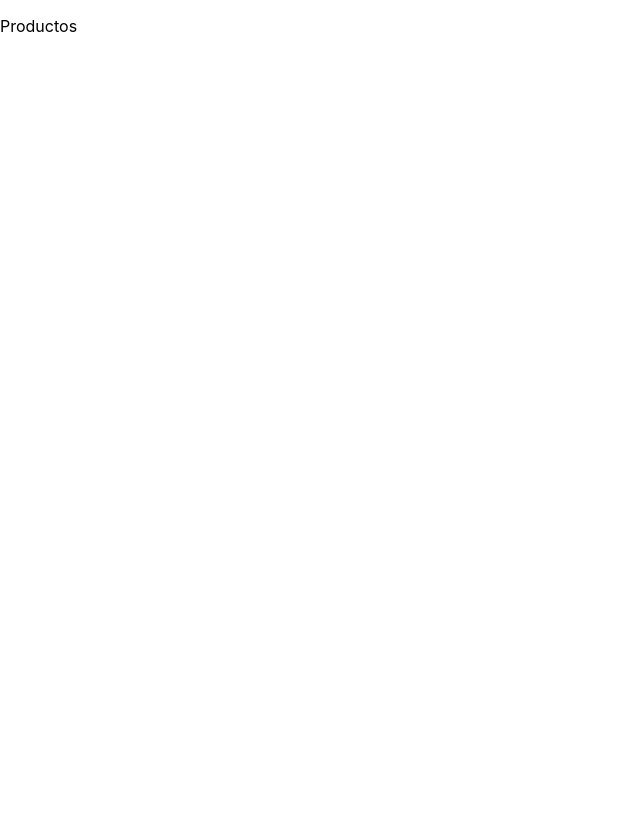
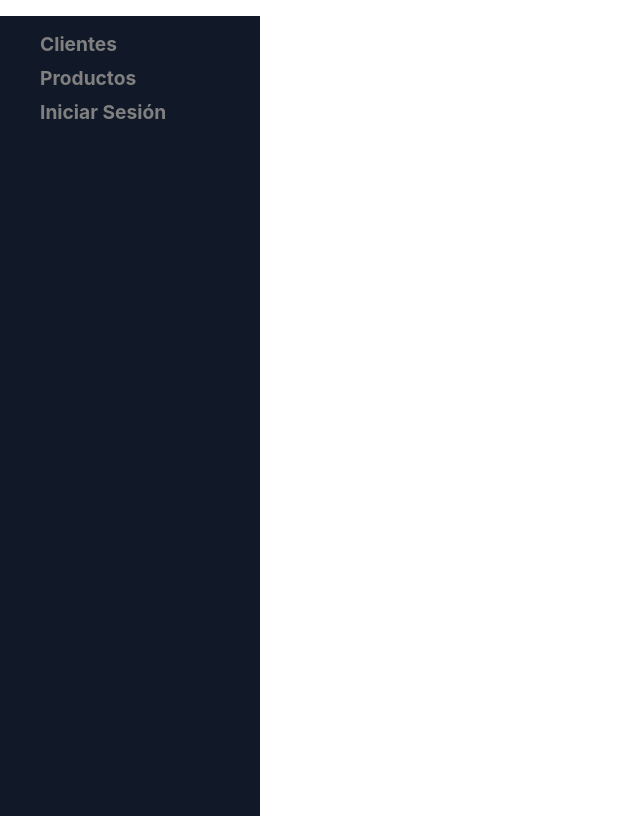
Before and after one commit to rubengarzon/sistema-gestion, a React (Create React App) app: page /productos in a window 1280 px wide. Shown: the whole page, without its empty margins (0-640 px from the left). Built offline with nearby package versions, Linux system fonts and the light colour scheme.

Commit message:
navbar control de inicio de sesion

```diff
--- a/src/App.css
+++ b/src/App.css
@@ -1,10 +1,18 @@
 .App {
+  text-align: center;
+}
+
+.tablero-titulo {
+  text-align: center;
+}
+
+.clientes-div {
   text-align: center;
 }
 
 .navbar {
   background-color: #111827;
-  width: 260px px;
+  width: 260px;
   height: 100%;
   position: absolute;
 }
@@ -12,10 +20,18 @@
 .navbar-li {
   display: flex;
   flex-direction: column;
+  margin: 0px 0px 10px 0px;
 }
 
 .navbar-li a {
+  color: gray;
   text-decoration: none;
+  font-weight: 700;
+  font-size: larger;
+}
+
+.navbar-li a:hover {
+  color: white;
 }
 
 .App-logo {
--- /dev/null
+++ b/src/components/login.jsx
@@ -0,0 +1,10 @@
+import "../App.css";
+function Login() {
+  return (
+    <li className="navbar-li">
+      <a href="/iniciarsesion">Iniciar Sesión</a>
+    </li>
+  );
+}
+
+export default Login;
--- /dev/null
+++ b/src/components/logout.jsx
@@ -0,0 +1,10 @@
+import "../App.css";
+function Logout() {
+  return (
+    <li className="navbar-li">
+      <a href="/">Cerrar Sesión</a>
+    </li>
+  );
+}
+
+export default Logout;
--- a/src/components/navbar.jsx
+++ b/src/components/navbar.jsx
@@ -1,13 +1,26 @@
 import "../App.css";
+import { isLogged } from "../utils/firebase";
+import Login from "./login";
+import Logout from "./logout";
 function Navbar() {
+  let li;
+
+  if (isLogged() === false) {
+    li = <Login />;
+  } else {
+    li = <Logout />;
+  }
+
   return (
     <div className="navbar">
       <ul>
         <li className="navbar-li">
           <a href="/clientes">Clientes</a>
+        </li>
+        <li className="navbar-li">
           <a href="/productos">Productos</a>
-          <a href="/iniciarsesion">Iniciar Sesión</a>
         </li>
+        {li}
       </ul>
     </div>
   );
--- a/src/pages/clientes.js
+++ b/src/pages/clientes.js
@@ -1,6 +1,7 @@
 import "../App.css";
 import { useEffect, useState } from "react";
 import { query } from "../utils/firebase";
+import Navbar from "../components/navbar";
 
 function Clientes() {
   const [clientes, setClientes] = useState([]);
@@ -15,7 +16,9 @@ function Clientes() {
   };
 
   return (
-    <div>
+    <>
+      <Navbar />
+      <div className="clientes-div">
         <h2>Clientes</h2>
         {clientes.map((cliente) => (
           <>
@@ -24,9 +27,11 @@ function Clientes() {
             <p key={cliente.localizacion}>{cliente.localizacion}</p>
             <p key={cliente.movil}>{cliente.movil}</p>
             <p key={cliente.fecha}>{cliente.fecha}</p>
+            <hr />
           </>
         ))}
       </div>
+    </>
   );
 }
 
--- a/src/pages/productos.js
+++ b/src/pages/productos.js
@@ -1,9 +1,13 @@
 import "../App.css";
+import Navbar from "../components/navbar";
 function Productos() {
   return (
-    <div>
-      <p>Productos</p>
-    </div>
+    <>
+      <Navbar />
+      <div>
+        <p>Productos</p>
+      </div>
+    </>
   );
 }
 
--- a/src/pages/tablero.js
+++ b/src/pages/tablero.js
@@ -3,7 +3,7 @@ import Navbar from "../components/navbar";
 function Tablero() {
   return (
     <div>
-      <h1>Tablero</h1>
+      <h1 className="tablero-titulo">Tablero</h1>
       <Navbar />
     </div>
   );
--- a/src/utils/firebase.js
+++ b/src/utils/firebase.js
@@ -54,3 +54,14 @@ export async function query(coleccionABuscar) {
   });
   return listado;
 }
+
+export function isLogged() {
+  const auth = getAuth();
+  const user = auth.currentUser;
+
+  if (user) {
+    return true;
+  } else {
+    return false;
+  }
+}
```
Lines whose indentation alone changed are shown as unchanged.
